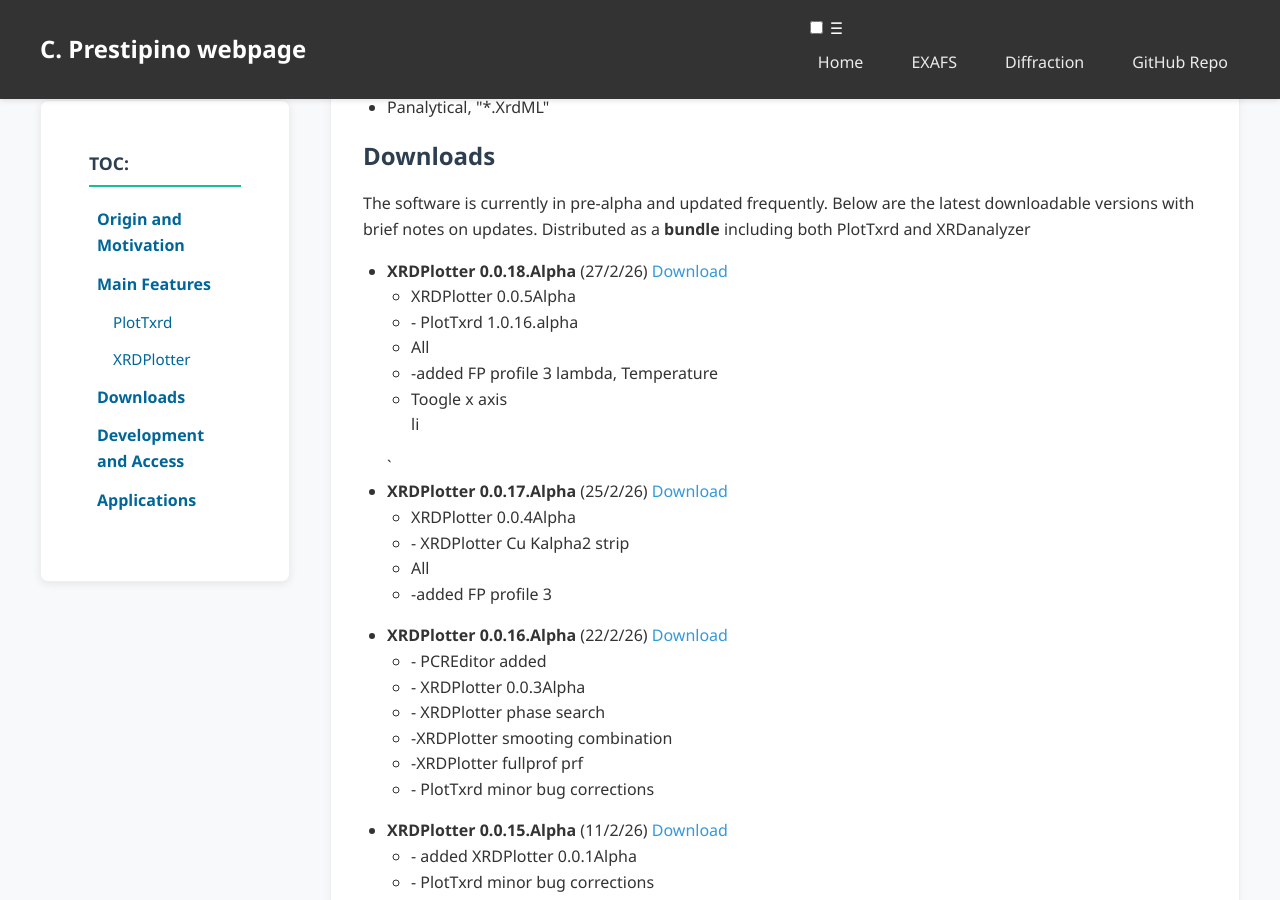
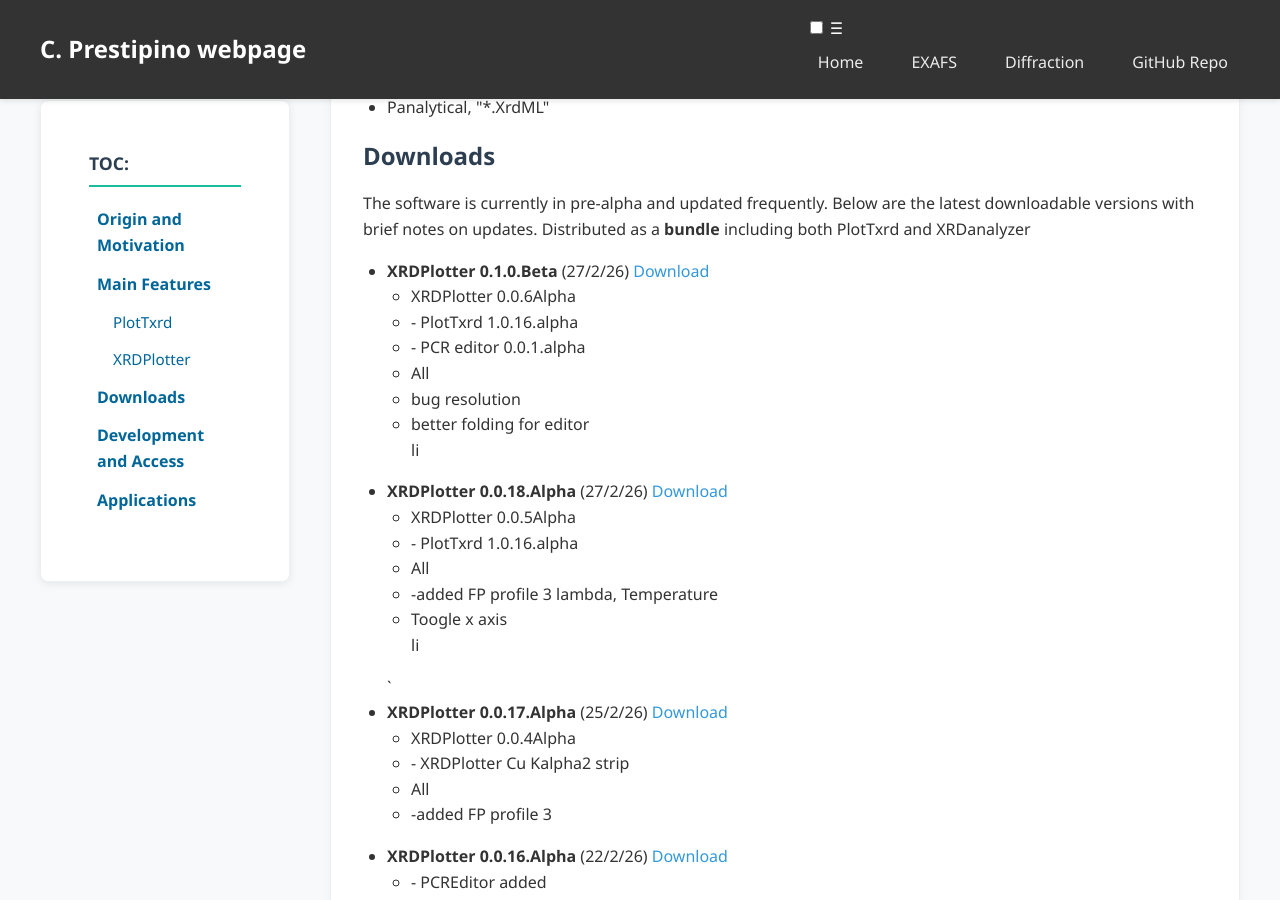
Before and after one commit to Prestipino/Prestipino.github.io, a Jekyll site: the page built from PlotTxrd.html, in a window 1280 px wide and 900 px high, scrolled down 1394 px. Built offline with Jekyll 4.4.1, drawn with Linux system fonts in a browser that asks for light colours.

Commit message:
Update XRDPlotter version information in PlotTxrd.html
Added new version details and bug resolutions for XRDPlotter.

```diff
--- a/PlotTxrd.html
+++ b/PlotTxrd.html
@@ -81,6 +81,17 @@
         XRDanalyzer</p>
 
   <ul>
+   <li><strong>XRDPlotter 0.1.0.Beta</strong> (27/2/26) <a href="https://sdrive.cnrs.fr/s/CpzTsJxCXe9iGo3">Download</a>
+      <ul>
+        <li>XRDPlotter 0.0.6Alpha</li>
+        <li>- PlotTxrd 1.0.16.alpha</li>
+        <li>- PCR editor 0.0.1.alpha</li>
+        <li>All</li>
+        <li>bug resolution</li>
+        <li>better folding for editor </li>li
+      </ul>
+
+
    <li><strong>XRDPlotter 0.0.18.Alpha</strong> (27/2/26) <a href="https://sdrive.cnrs.fr/s/XQk6GF25t6RzA8Q">Download</a>
       <ul>
         <li>XRDPlotter 0.0.5Alpha</li>
```
